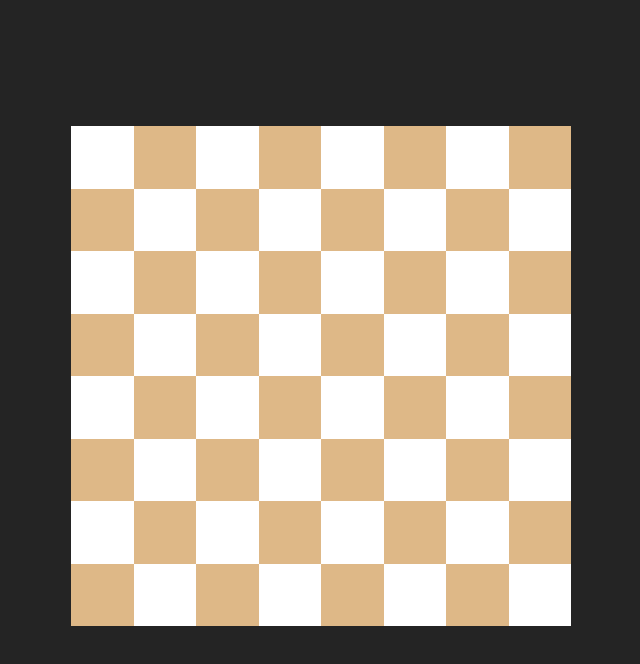
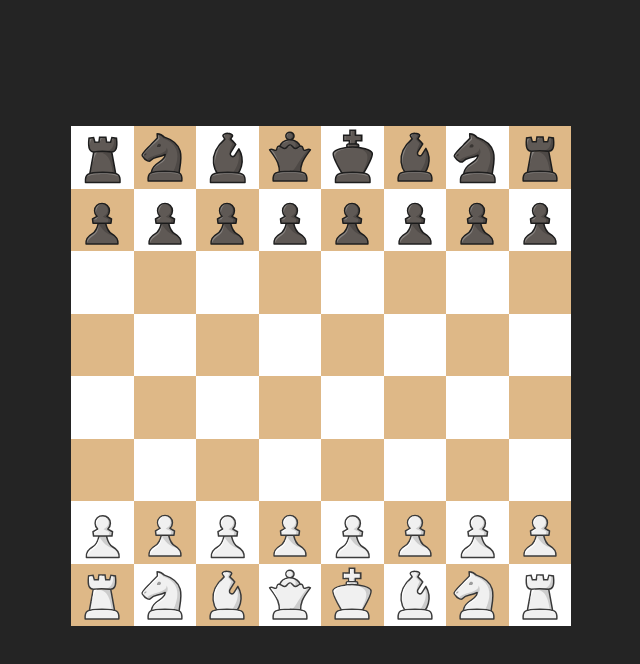
Before and after one commit to MarinaFlynne/Web-Chess, a plain HTML site: page index.html in a window 1280 px wide. Shown: the whole page, without its empty margins (319-959 px from the left). Drawn offline with Linux system fonts and the light colour scheme.

Commit message:
add css style for pieces

```diff
--- a/index.html
+++ b/index.html
@@ -15,24 +15,24 @@
     <div class="board-container">
 
         <!-- row 8 -->
-        <div class="square white"></div>
-        <div class="square black"></div>
-        <div class="square white"></div>
-        <div class="square black"></div>
-        <div class="square white"></div>
-        <div class="square black"></div>
-        <div class="square white"></div>
-        <div class="square black"></div>
+        <div class="square white"><div class="piece rook black"></div></div>
+        <div class="square black"><div class="piece knight black"></div></div>
+        <div class="square white"><div class="piece bishop black"></div></div>
+        <div class="square black"><div class="piece queen black"></div></div>
+        <div class="square white"><div class="piece king black"></div></div>
+        <div class="square black"><div class="piece bishop black"></div></div>
+        <div class="square white"><div class="piece knight black"></div></div>
+        <div class="square black"><div class="piece rook black"></div></div>
 
         <!-- row 7 -->
-        <div class="square black"></div>
-        <div class="square white"></div>
-        <div class="square black"></div>
-        <div class="square white"></div>
-        <div class="square black"></div>
-        <div class="square white"></div>
-        <div class="square black"></div>
-        <div class="square white"></div>
+        <div class="square black"><div class="piece pawn black"></div></div>
+        <div class="square white"><div class="piece pawn black"></div></div>
+        <div class="square black"><div class="piece pawn black"></div></div>
+        <div class="square white"><div class="piece pawn black"></div></div>
+        <div class="square black"><div class="piece pawn black"></div></div>
+        <div class="square white"><div class="piece pawn black"></div></div>
+        <div class="square black"><div class="piece pawn black"></div></div>
+        <div class="square white"><div class="piece pawn black"></div></div>
 
         <!-- row 6 -->
         <div class="square white"></div>
@@ -75,26 +75,24 @@
         <div class="square white"></div>
 
         <!-- row 2 -->
-        <div class="square white"></div>
-        <div class="square black"></div>
-        <div class="square white"></div>
-        <div class="square black"></div>
-        <div class="square white"></div>
-        <div class="square black"></div>
-        <div class="square white"></div>
-        <div class="square black"></div>
+        <div class="square white"><div class="piece pawn white"></div></div>
+        <div class="square black"><div class="piece pawn white"></div></div>
+        <div class="square white"><div class="piece pawn white"></div></div>
+        <div class="square black"><div class="piece pawn white"></div></div>
+        <div class="square white"><div class="piece pawn white"></div></div>
+        <div class="square black"><div class="piece pawn white"></div></div>
+        <div class="square white"><div class="piece pawn white"></div></div>
+        <div class="square black"><div class="piece pawn white"></div></div>
 
         <!-- row 1 -->
-        <div class="square black">
-            <div class="piece pawn"></div>
-        </div>
-        <div class="square white"></div>
-        <div class="square black"></div>
-        <div class="square white"></div>
-        <div class="square black"></div>
-        <div class="square white"></div>
-        <div class="square black"></div>
-        <div class="square white"></div>
+        <div class="square black"><div class="piece rook white"></div></div>
+        <div class="square white"><div class="piece knight white"></div></div>
+        <div class="square black"><div class="piece bishop white"></div></div>
+        <div class="square white"><div class="piece queen white"></div></div>
+        <div class="square black"><div class="piece king white"></div></div>
+        <div class="square white"><div class="piece bishop white"></div></div>
+        <div class="square black"><div class="piece knight white"></div></div>
+        <div class="square white"><div class="piece rook white"></div></div>
 
     </div>
 </body>
--- a/style.scss
+++ b/style.scss
@@ -1,4 +1,6 @@
 $board-size: 500px;
+$chess-font: staunty;
+
 
 body {
     background-color: rgb(36, 36, 36);
@@ -27,3 +29,57 @@ body {
 .square.white {
     background-color: white;
 }
+
+.piece {
+    width: 100%;
+    height: 100%;
+    background-size: contain;
+}
+
+.piece.pawn.white {
+    background-image: url("res/piece-fonts/#{$chess-font}/pw.svg");
+}
+
+.piece.pawn.black {
+    background-image: url("res/piece-fonts/#{$chess-font}/pb.svg");
+}
+
+.piece.rook.white {
+    background-image: url("res/piece-fonts/#{$chess-font}/rw.svg");
+}
+
+.piece.rook.black {
+    background-image: url("res/piece-fonts/#{$chess-font}/rb.svg");
+}
+
+.piece.knight.white {
+    background-image: url("res/piece-fonts/#{$chess-font}/nw.svg");
+}
+
+.piece.knight.black {
+    background-image: url("res/piece-fonts/#{$chess-font}/nb.svg");
+}
+
+.piece.bishop.white {
+    background-image: url("res/piece-fonts/#{$chess-font}/bw.svg");
+}
+
+.piece.bishop.black {
+    background-image: url("res/piece-fonts/#{$chess-font}/bb.svg");
+}
+
+.piece.king.white {
+    background-image: url("res/piece-fonts/#{$chess-font}/kw.svg");
+}
+
+.piece.king.black {
+    background-image: url("res/piece-fonts/#{$chess-font}/kb.svg");
+}
+
+.piece.queen.white {
+    background-image: url("res/piece-fonts/#{$chess-font}/qw.svg");
+}
+
+.piece.queen.black {
+    background-image: url("res/piece-fonts/#{$chess-font}/qb.svg");
+}
```
Also changed, not shown: style.css, 1 other file.
